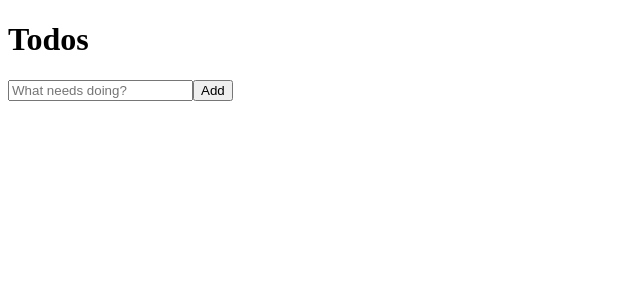
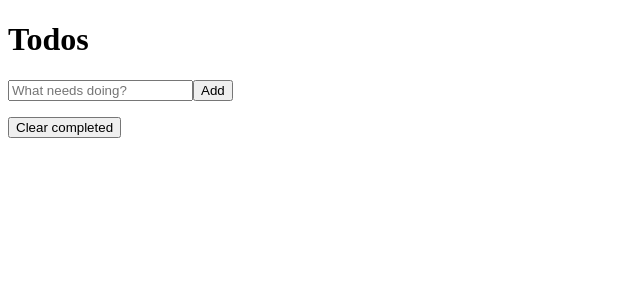
Before and after one commit to HaysonKo/coding-agent-failure-atlas, a React (Vite) app in the folder eval-workspace/todo-app/: page / in a window 1280 px wide. Shown: the top 300 px of the page, without its empty margins (0-640 px from the left). Built offline with nearby package versions, Linux system fonts and the light colour scheme.

Commit message:
Add 'Clear completed' feature to todo app

```diff
--- a/eval-workspace/todo-app/src/TodoApp.jsx
+++ b/eval-workspace/todo-app/src/TodoApp.jsx
@@ -1,5 +1,5 @@
 import { useState } from 'react';
-import { addTodo, toggleTodo, deleteTodo } from './todoLogic.js';
+import { addTodo, toggleTodo, deleteTodo, clearCompleted } from './todoLogic.js';
 
 export default function TodoApp() {
   const [todos, setTodos] = useState([]);
@@ -14,6 +14,7 @@ export default function TodoApp() {
 
   const handleToggle = (id) => setTodos(toggleTodo(todos, id));
   const handleDelete = (id) => setTodos(deleteTodo(todos, id));
+  const handleClearCompleted = () => setTodos(clearCompleted(todos));
 
   return (
     <main>
@@ -54,6 +55,9 @@ export default function TodoApp() {
           </li>
         ))}
       </ul>
+      <button type="button" onClick={handleClearCompleted}>
+        Clear completed
+      </button>
     </main>
   );
 }
--- a/eval-workspace/todo-app/src/todoLogic.js
+++ b/eval-workspace/todo-app/src/todoLogic.js
@@ -22,3 +22,7 @@ export function toggleTodo(todos, id) {
 export function deleteTodo(todos, id) {
   return todos.filter((todo) => todo.id !== id);
 }
+
+export function clearCompleted(todos) {
+  return todos.filter((todo) => !todo.completed);
+}
```
